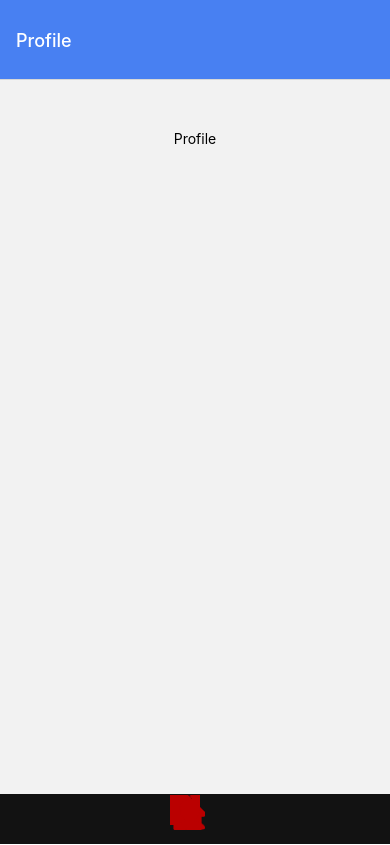
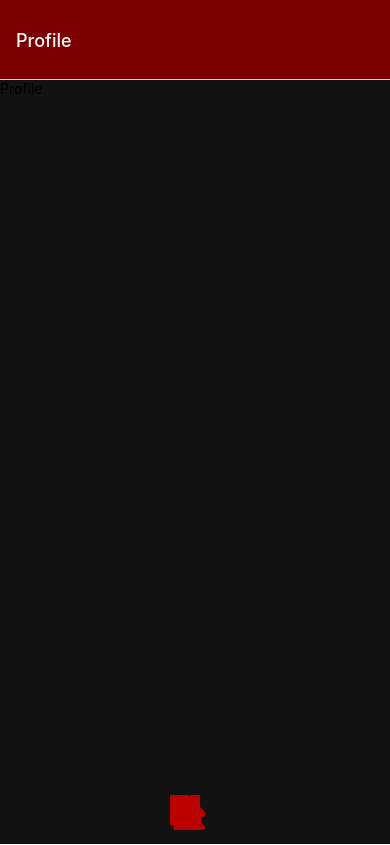
Before and after one commit to Amar-Omerika/FtinessApp, a React Native app: screen /Profile in a window 390 px wide. Built offline with nearby package versions, Linux system fonts and the light colour scheme.

Commit message:
fixed navigation in focus group screen, updated headers on libary and profile screen

```diff
--- a/Screens/Profile.js
+++ b/Screens/Profile.js
@@ -13,14 +13,16 @@ import {
 export default function Profile() {
 	return (
 		<View style={styles.container}>
-			<Text>Profile</Text>
+			<View>
+				<Text>Profile</Text>
+			</View>
 		</View>
 	);
 }
 
 const styles = StyleSheet.create({
 	container: {
-		alignSelf: "center",
-		marginTop: 50,
+		flex: 1,
+		backgroundColor: "#121212",
 	},
 });
--- a/routes/bottomTabNavigator.js
+++ b/routes/bottomTabNavigator.js
@@ -106,7 +106,7 @@ function HomeTabs() {
 					headerTintColor: "#fff",
 
 					headerStyle: {
-						backgroundColor: "#4880F2",
+						backgroundColor: "#7c0000",
 						height: 80,
 					},
 					tabBarIcon: (focused) => {
@@ -130,7 +130,7 @@ function HomeTabs() {
 					tabBarShowLabel: false,
 					headerTintColor: "#fff",
 					headerStyle: {
-						backgroundColor: "#4880F2",
+						backgroundColor: "#7c0000",
 						height: 80,
 					},
 					tabBarIcon: (focused) => {
--- a/routes/routeStack.js
+++ b/routes/routeStack.js
@@ -120,6 +120,7 @@ export default function routeStack() {
 						},
 					}}
 				/>
+
 				<Stack.Screen
 					name="Arms"
 					component={Arms}
```
